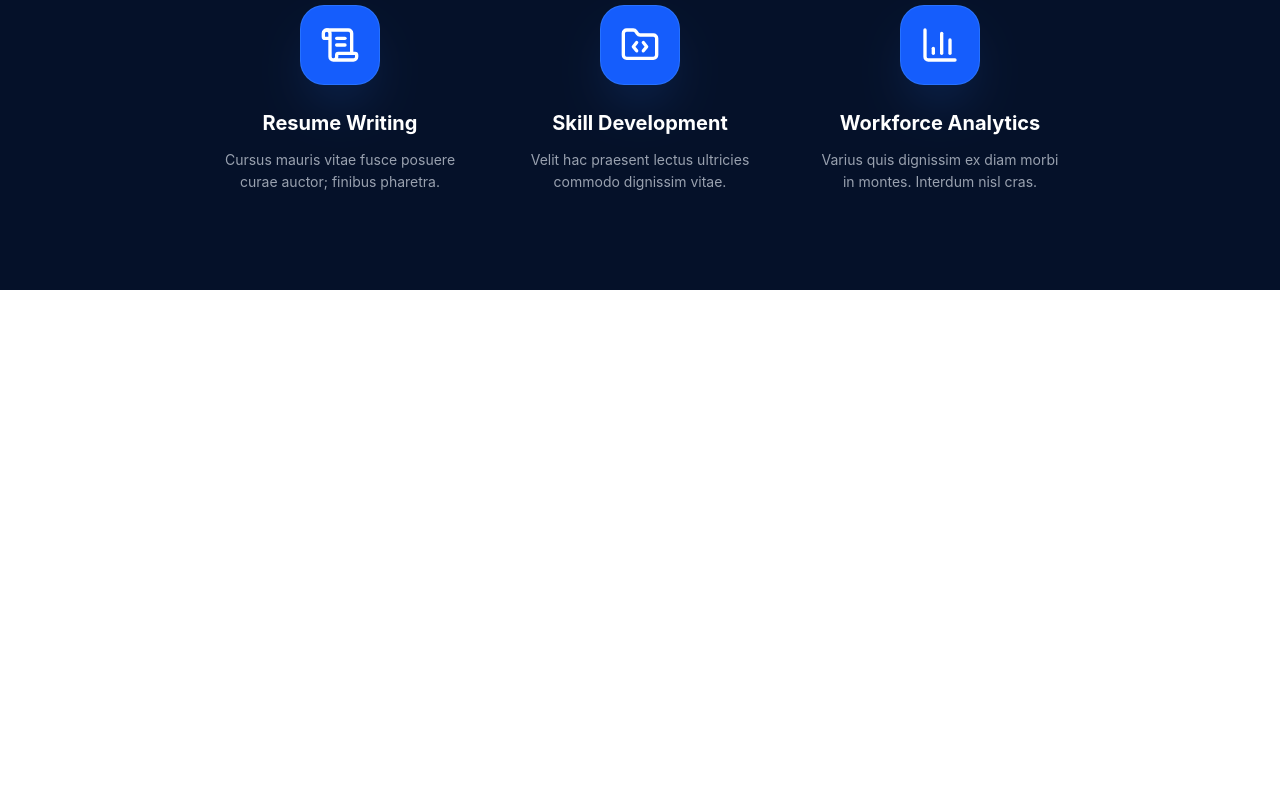
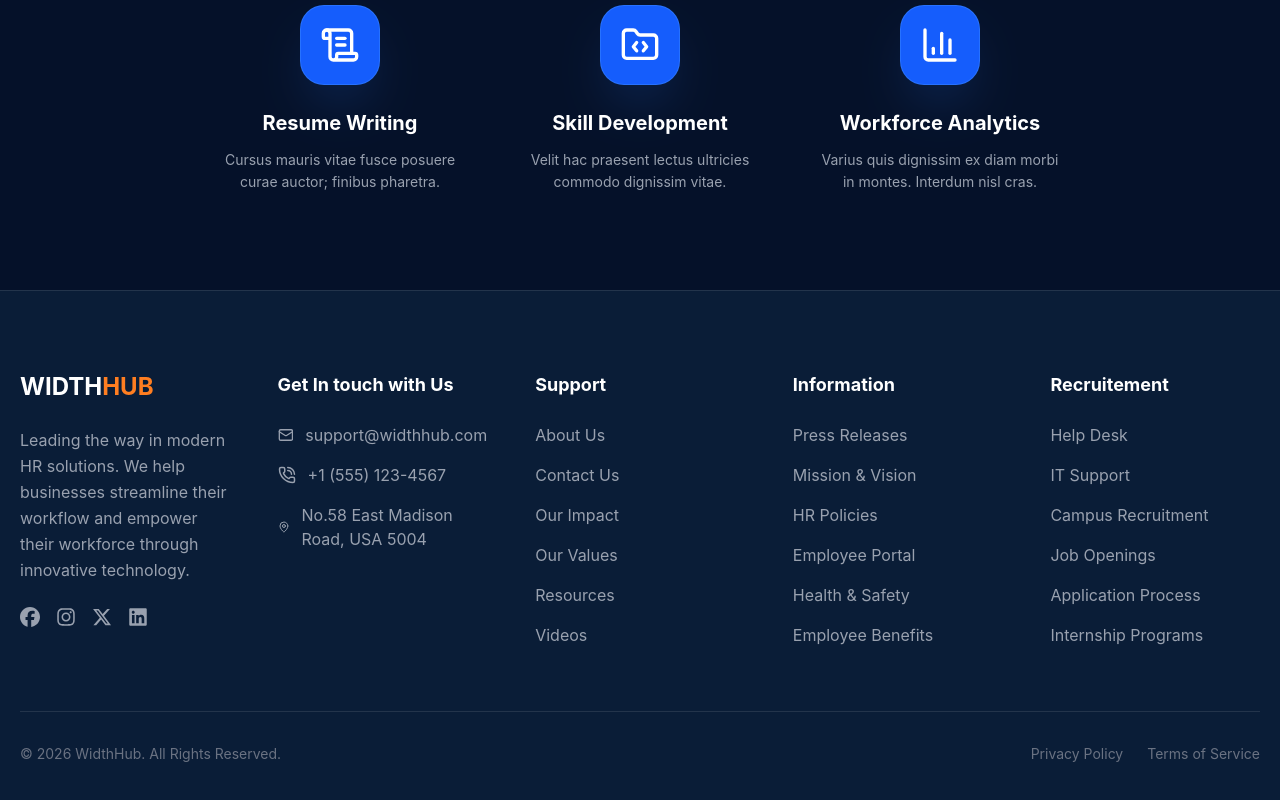
Before and after one commit to dreadlord-runner/WIDTHHUB-Project, a React (Vite) app in the folder my-website/: page / in a window 1280 px wide. Shown: the part 1924-2724 px from the top of the page. Before the commit the page ends 2214 px from the top, so only its background shows below. Built offline with nearby package versions, Linux system fonts and the light colour scheme.

Commit message:
Add Footer component with social links and contact information; update App to include Footer

```diff
--- a/my-website/package.json
+++ b/my-website/package.json
@@ -12,7 +12,8 @@
   "dependencies": {
     "lucide-react": "^1.6.0",
     "react": "^19.2.4",
-    "react-dom": "^19.2.4"
+    "react-dom": "^19.2.4",
+    "react-icons": "^5.6.0"
   },
   "devDependencies": {
     "@eslint/js": "^9.39.4",
--- a/my-website/src/App.jsx
+++ b/my-website/src/App.jsx
@@ -2,6 +2,7 @@ import Hero from "./components/Hero.jsx";
 import Navbar from "./components/Navbar.jsx";
 import Stats from "./components/Stats.jsx";
 import Services from "./components/Services.jsx";
+import Footer from "./components/Footer.jsx";
 
 function App() {
   return (
@@ -10,8 +11,9 @@ function App() {
       <Hero />
       <Stats />
       <Services />
+      <Footer />
 
-      {/** Footer is next! */}
+      {/** Other Componentds */}
     </div>
   );
 }
--- a/my-website/src/components/Footer.jsx
+++ b/my-website/src/components/Footer.jsx
@@ -0,0 +1,154 @@
+import React from "react";
+import {
+  FaFacebook,
+  FaInstagram,
+  FaXTwitter,
+  FaLinkedin,
+} from "react-icons/fa6";
+import { PhoneCall, Mail, MapPin } from "lucide-react";
+
+const Footer = () => {
+  return (
+    <footer className="bg-primary text-white pt-20 pb-20 border-t border-white/10">
+      <div className="max-w-7xl mx-auto px-5">
+        <div className="grid grid-cols-1 md:grid-cols-2 lg:grid-cols-5 gap-12 mb-16">
+          {/*Brand and Bio*/}
+          <div className="space-y-6">
+            <div className="text-2xl font-bold">
+              WIDTH<span className="text-accent">HUB</span>
+            </div>
+
+            <p className="text-gray-400 leading-relaxed">
+              Leading the way in modern HR solutions. We help businesses
+              streamline their workflow and empower their workforce through
+              innovative technology.
+            </p>
+            <div className="flex space-x-4">
+              <FaFacebook
+                size={20}
+                className="text-gray-400 hover:text-accent cursor-pointer transition-colors"
+              />
+              <FaInstagram
+                size={20}
+                className="text-gray-400 hover:text-accent cursor-pointer transition-colors"
+              />
+              <FaXTwitter
+                size={20}
+                className="text-gray-400 hover:text-accent cursor-pointer transition-colors"
+              />
+              <FaLinkedin
+                size={20}
+                className="text-gray-400 hover:text-accent cursor-pointer transition-colors"
+              />
+            </div>
+          </div>
+
+          <div>
+            <h4 className="text-lg font-bold mb-6">Get In touch with Us</h4>
+            <ul className="space-y-4 text-gray-400">
+              <li className="flex items-center space-x-3 hover:text-accent cursor-pointer">
+                <Mail size={18} />
+                <span>support@widthhub.com</span>
+              </li>
+              <li className="flex items-center space-x-3 hover:text-accent cursor-pointer">
+                <PhoneCall size={18} />
+                <span>+1 (555) 123-4567</span>
+              </li>
+              <li className="flex items-center space-x-3">
+                <MapPin size={18} />{" "}
+                <span>No.58 East Madison Road, USA 5004</span>
+              </li>
+            </ul>
+          </div>
+
+          <div>
+            <h4 className="text-lg font-bold mb-6">Support</h4>
+            <ul className="space-y-4 text-gray-400">
+              <li className="hover:text-white cursor-pointer transition-colors">
+                About Us
+              </li>
+              <li className="hover:text-white cursor-pointer transition-colors">
+                Contact Us
+              </li>
+              <li className="hover:text-white cursor-pointer transition-colors">
+                Our Impact
+              </li>
+              <li className="hover:text-white cursor-pointer transition-colors">
+                Our Values
+              </li>
+              <li className="hover:text-white cursor-pointer transition-colors">
+                Resources
+              </li>
+              <li className="hover:text-white cursor-pointer transition-colors">
+                Videos
+              </li>
+            </ul>
+          </div>
+
+          <div>
+            <h4 className="text-lg font-bold mb-6">Information</h4>
+            <ul className="space-y-4 text-gray-400">
+              <li className="hover:text-white cursor-pointer transition-colors">
+                Press Releases
+              </li>
+              <li className="hover:text-white cursor-pointer transition-colors">
+                Mission & Vision
+              </li>
+              <li className="hover:text-white cursor-pointer transition-colors">
+                HR Policies
+              </li>
+              <li className="hover:text-white cursor-pointer transition-colors">
+                Employee Portal
+              </li>
+              <li className="hover:text-white cursor-pointer transition-colors">
+                Health & Safety
+              </li>
+              <li className="hover:text-white cursor-pointer transition-colors">
+                Employee Benefits
+              </li>
+            </ul>
+          </div>
+
+          <div>
+            <h4 className="text-lg font-bold mb-6">Recruitement</h4>
+            <ul className="space-y-4 text-gray-400">
+              <li className="hover:text-white cursor-pointer transition-colors">
+                Help Desk
+              </li>
+              <li className="hover:text-white cursor-pointer transition-colors">
+                IT Support
+              </li>
+              <li className="hover:text-white cursor-pointer transition-colors">
+                Campus Recruitment
+              </li>
+              <li className="hover:text-white cursor-pointer transition-colors">
+                Job Openings
+              </li>
+              <li className="hover:text-white cursor-pointer transition-colors">
+                Application Process
+              </li>
+              <li className="hover:text-white cursor-pointer transition-colors">
+                Internship Programs
+              </li>
+            </ul>
+          </div>
+        </div>
+
+        {/*Bottom Bar*/}
+        <div className="border-t border-white/10 pt-8 flex flex-col md:flex-row justify-between items-center text-gray-500 text-sm">
+          <p>© 2026 WidthHub. All Rights Reserved.</p>
+          <div className="flex space-x-6 mt-4 md:mt-0">
+            <span className="hover:text-white cursor-pointer">
+              Privacy Policy
+            </span>
+            <span className="hover:text-white cursor-pointer">
+              Terms of Service
+            </span>
+          </div>
+        </div>
+      </div>
+    </footer>
+  );
+};
+
+export default Footer;
```
Also changed, not shown: 1 other file (tests, documents, lock files or other folders).
